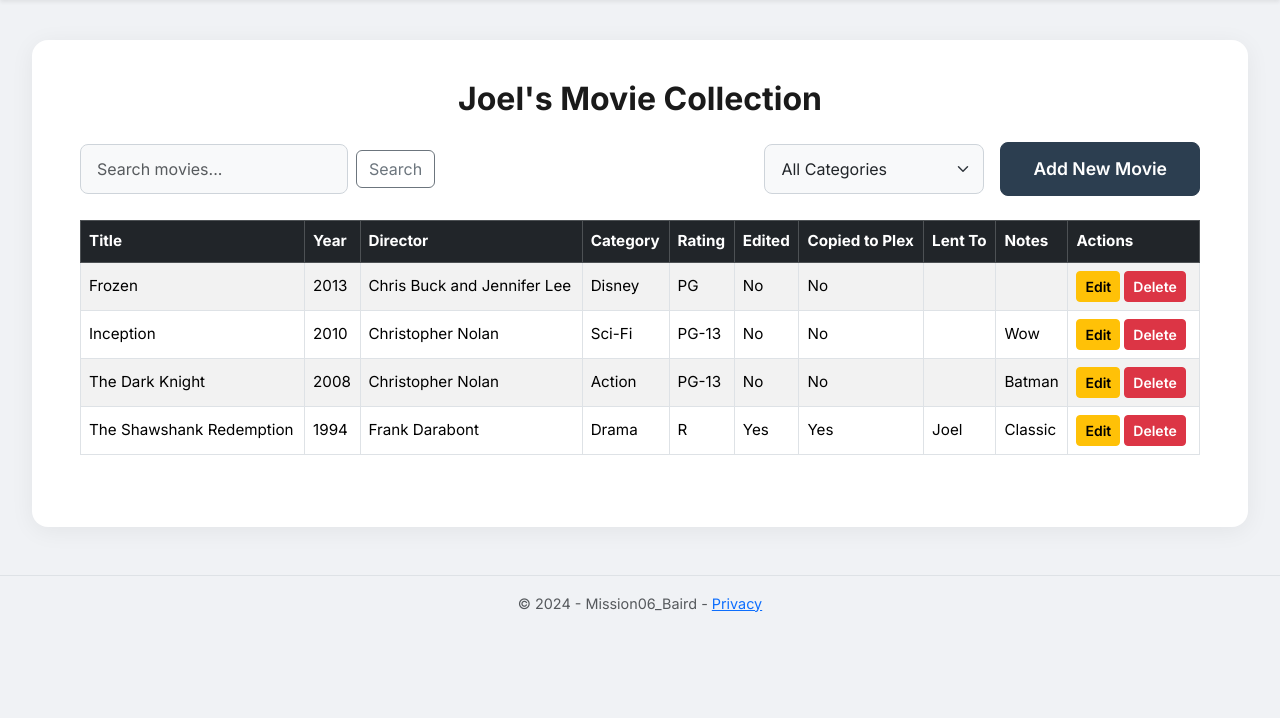
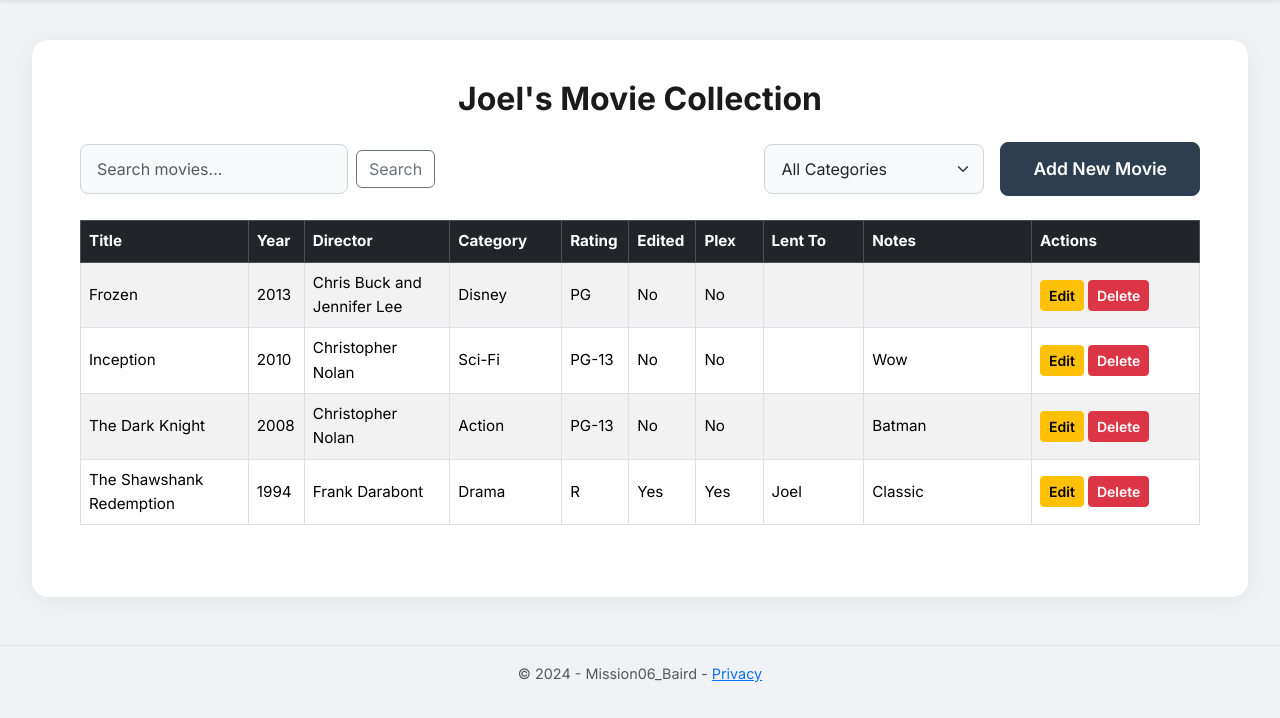
Before and after one commit to BlakeBaird2/Mission06_Baird, an ASP.NET Core app: page /Home/MovieList in a window 1280 px wide. Shown: the part 82-800 px from the top of the page. Run offline with ASP.NET Core 8, Linux system fonts and the light colour scheme; data comes from the database, SQL or seed files in the repository.

Commit message:
Optimize table column widths with fixed layout for consistent button spacing
Uses table-layout: fixed with colgroup percentages to give narrow data columns
(Year, Rating, Edited, Plex) less width and reserve 15% for Actions. Shortened
'Copied to Plex' header to 'Plex' to save space.

https://claude.ai/code/session_01UZtMST1Avzdn8aMQdReH8q

```diff
--- a/Views/Home/MovieList.cshtml
+++ b/Views/Home/MovieList.cshtml
@@ -46,7 +46,19 @@
         </div>
     </div>
 
-    <table class="table table-striped table-bordered table-hover">
+    <table class="table table-striped table-bordered table-hover" style="table-layout: fixed; width: 100%;">
+        <colgroup>
+            <col style="width: 15%;" />   @* Title *@
+            <col style="width: 5%;" />    @* Year *@
+            <col style="width: 13%;" />   @* Director *@
+            <col style="width: 10%;" />   @* Category *@
+            <col style="width: 6%;" />    @* Rating *@
+            <col style="width: 6%;" />    @* Edited *@
+            <col style="width: 6%;" />    @* Copied to Plex *@
+            <col style="width: 9%;" />    @* Lent To *@
+            <col style="width: 15%;" />   @* Notes *@
+            <col style="width: 15%;" />   @* Actions *@
+        </colgroup>
         <thead class="table-dark">
             <tr>
                 <th>Title</th>
@@ -55,10 +67,10 @@
                 <th>Category</th>
                 <th>Rating</th>
                 <th>Edited</th>
-                <th>Copied to Plex</th>
+                <th>Plex</th>
                 <th>Lent To</th>
                 <th>Notes</th>
-                <th style="min-width: 130px;">Actions</th>
+                <th>Actions</th>
             </tr>
         </thead>
         <tbody>
```
